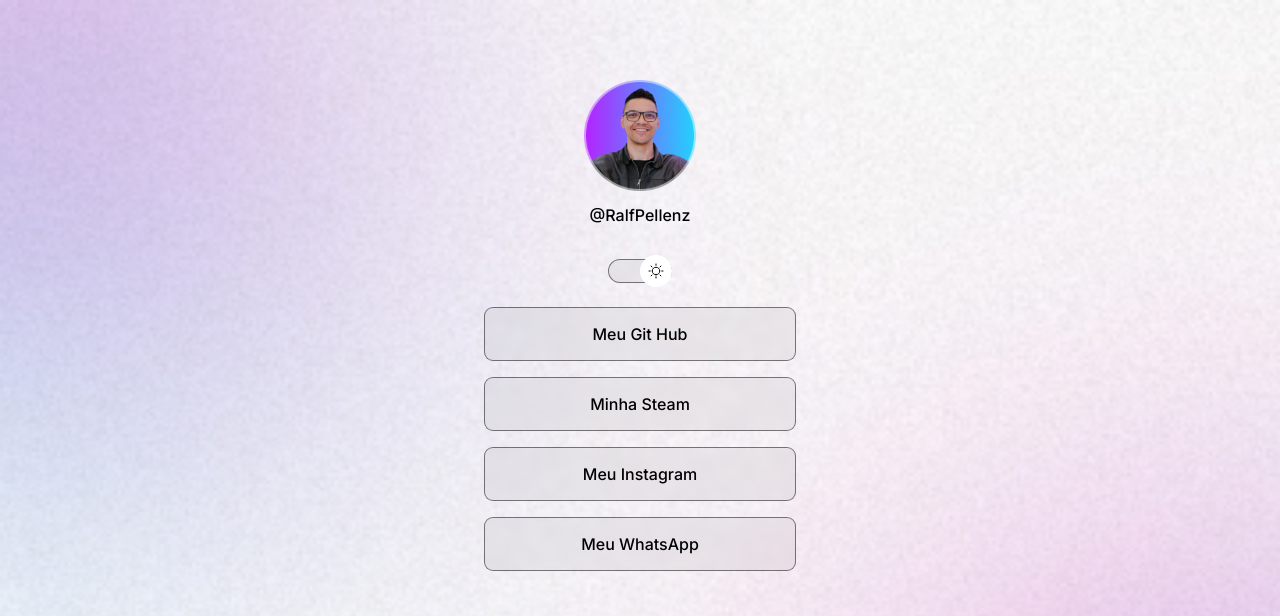
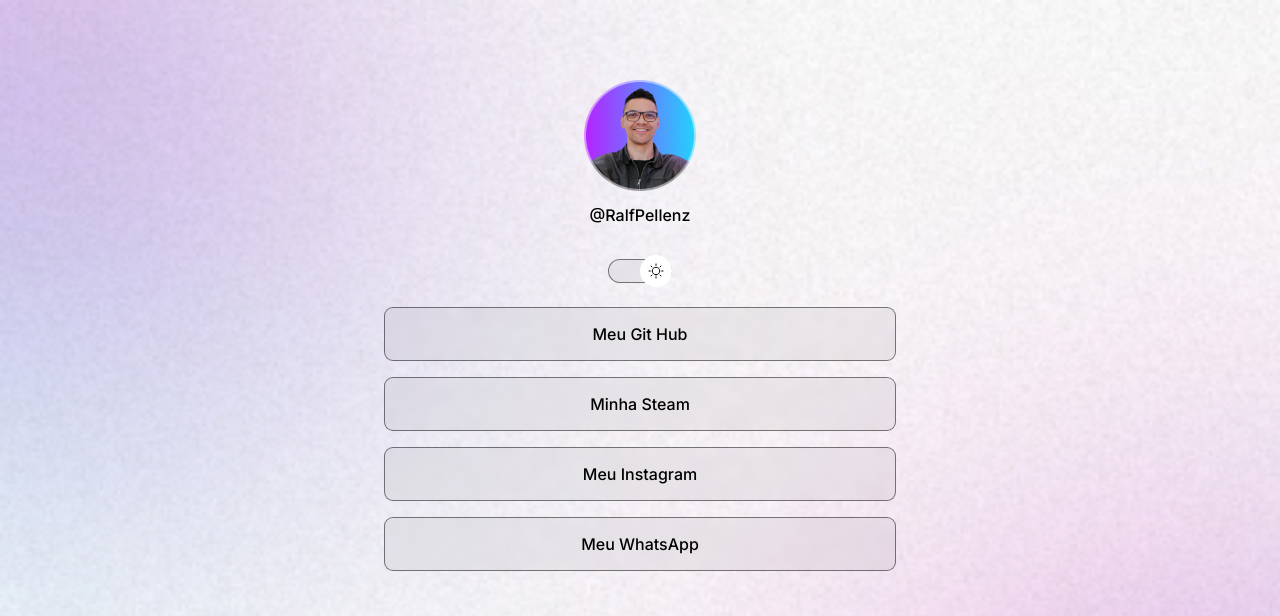
Before and after one commit to RalfDSantos/grouplinks, a plain HTML site: page index.html in a window 1280 px wide. Shown: the top 616 px of the page. Drawn offline with nearby package versions, Linux system fonts and the light colour scheme; files whose address does not match are found by name.

Commit message:
corrigindo para adaptar as diferentes telas

```diff
--- a/style.css
+++ b/style.css
@@ -34,7 +34,8 @@
     }
 
     #container {
-        width: 360px;
+        width: 100%;
+        max-width: 560px;
         margin: 56px auto 0px;
         padding: 0 24px;
     }
```
